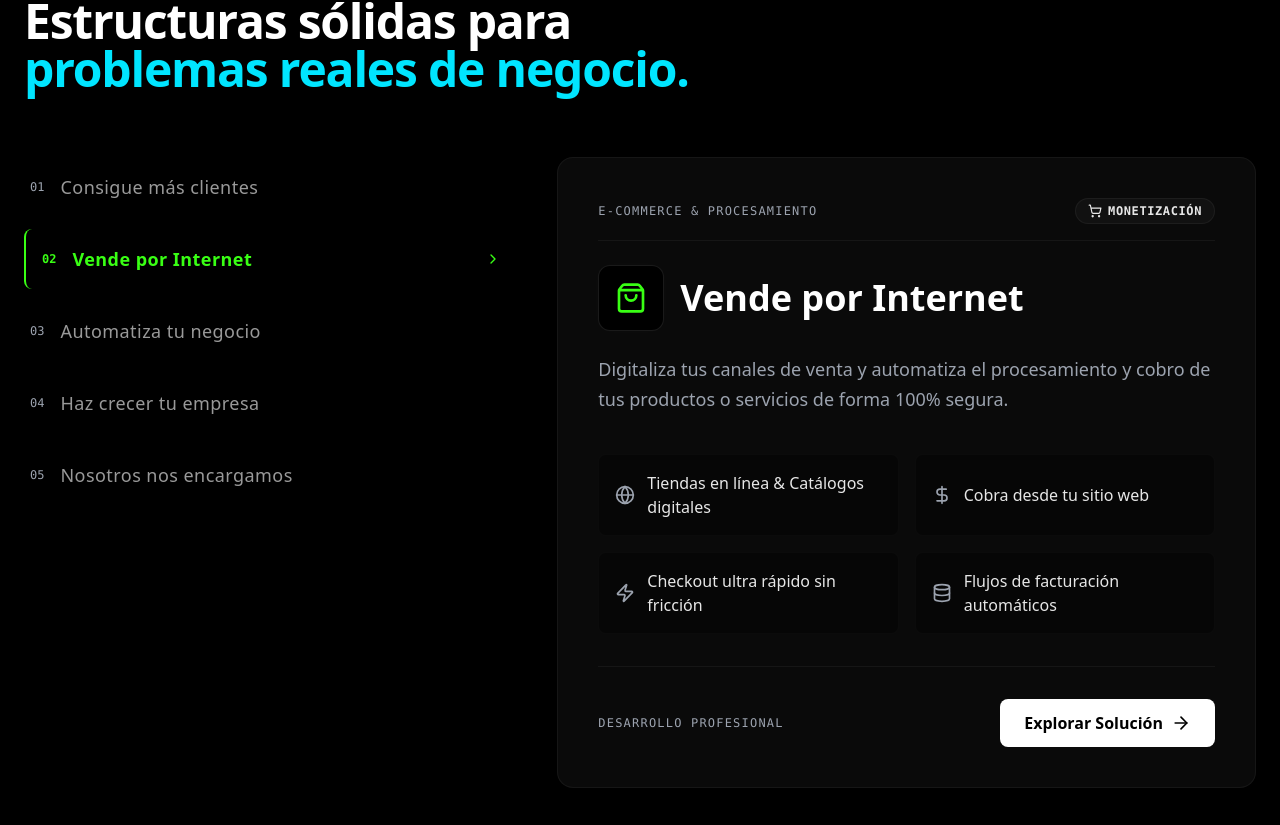
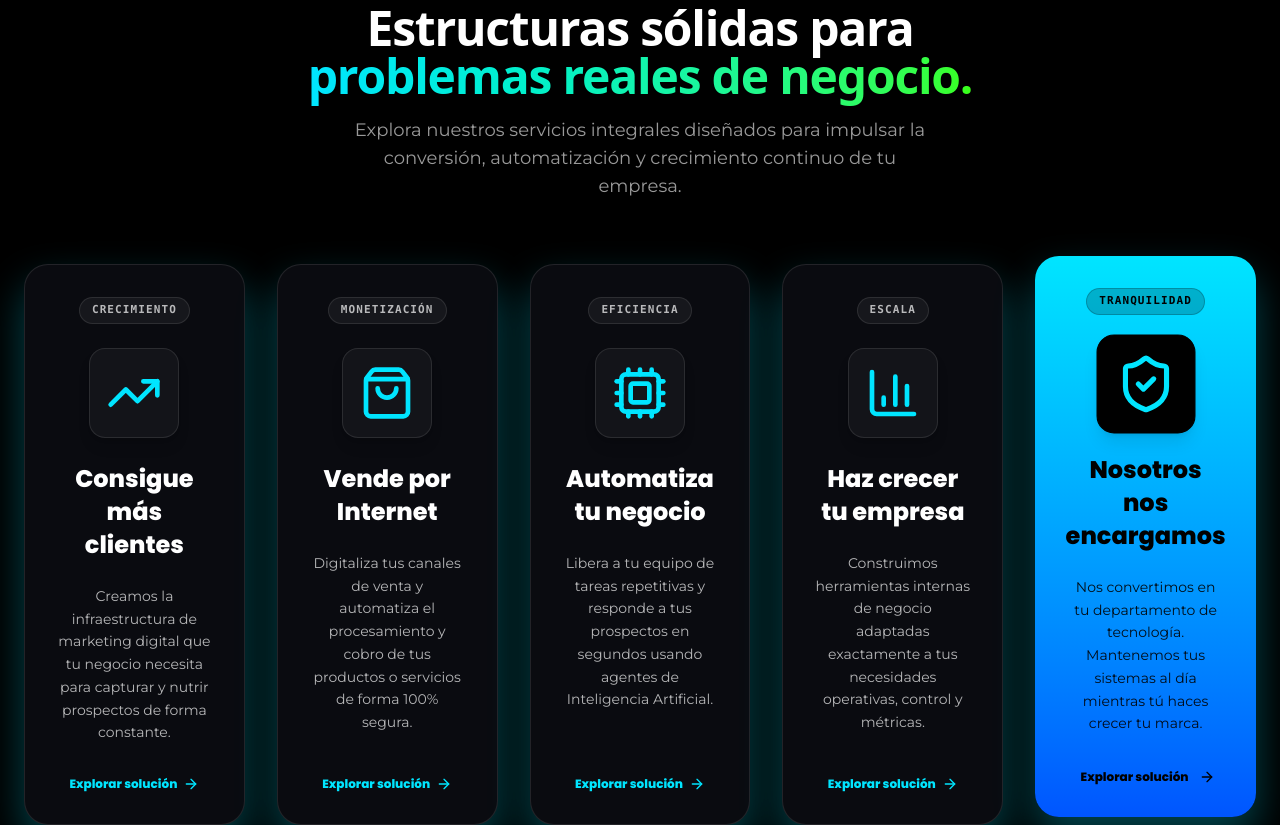
Before and after one commit to Turok2099/digicore, a Next.js app: page / in a window 1280 px wide. Shown: the part 1036-1861 px from the top of the page. Built offline with nearby package versions, Linux system fonts and the light colour scheme.

Commit message:
actualizacion de cards de servicio

```diff
--- a/src/components/marketing/Features.tsx
+++ b/src/components/marketing/Features.tsx
@@ -7,31 +7,12 @@ import {
   Cpu,
   BarChart3,
   ShieldCheck,
-  ArrowRight,
-  Globe,
-  Search,
-  MessageSquare,
-  DollarSign,
-  Workflow,
-  Database,
-  Layers,
-  Activity,
-  HardDrive,
-  Cloud,
-  Zap,
-  Rocket,
-  ShoppingCart,
-  Settings,
-  Wrench,
-  ChevronRight
+  ArrowRight
 } from "lucide-react";
 
 export default function Features() {
-  const [activeId, setActiveId] = useState(1);
-  const [displayId, setDisplayId] = useState(1);
-  const [isFading, setIsFading] = useState(false);
-  const [isPaused, setIsPaused] = useState(false);
-  const autoplayTimer = useRef<NodeJS.Timeout | null>(null);
+  const [activeCardId, setActiveCardId] = useState<number | null>(null);
+  const cardRefs = useRef<(HTMLAnchorElement | null)[]>([]);
 
   const solutions = [
     {
@@ -39,18 +20,10 @@ export default function Features() {
       title: "Consigue más clientes",
       tagline: "SITIOS DE ALTA CONVERSIÓN & TRÁFICO",
       icon: TrendingUp,
-      accentColor: "text-neon-cyan",
-      borderColor: "group-hover:border-neon-cyan/30",
-      hoverClass: "neon-border",
       badgeText: "Crecimiento",
-      badgeIcon: Rocket,
       href: "/soluciones/consigue-mas-clientes",
-      features: [
-        { label: "Sitios web enfocados en conversión", icon: Globe },
-        { label: "Posicionamiento SEO local y nacional", icon: Search },
-        { label: "Optimización de Google Business Profile", icon: Activity },
-        { label: "Embudos & Captura cualificada de leads", icon: Workflow }
-      ],
+      gradient: "from-[#00E5FF] to-[#0055FF]",
+      shadow: "shadow-[0_20px_40px_rgba(0,229,255,0.3)]",
       description: "Creamos la infraestructura de marketing digital que tu negocio necesita para capturar y nutrir prospectos de forma constante."
     },
     {
@@ -58,36 +31,21 @@ export default function Features() {
       title: "Vende por Internet",
       tagline: "E-COMMERCE & PROCESAMIENTO",
       icon: ShoppingBag,
-      accentColor: "text-neon-emerald",
-      borderColor: "group-hover:border-neon-emerald/30",
-      hoverClass: "neon-border-emerald",
       badgeText: "Monetización",
-      badgeIcon: ShoppingCart,
       href: "/soluciones/vende-por-internet",
-      features: [
-        { label: "Tiendas en línea & Catálogos digitales", icon: Globe },
-        { label: "Cobra desde tu sitio web", icon: DollarSign },
-        { label: "Checkout ultra rápido sin fricción", icon: Zap },
-        { label: "Flujos de facturación automáticos", icon: Database }
-      ],
+      gradient: "from-[#00E5FF] to-[#0055FF]",
+      shadow: "shadow-[0_20px_40px_rgba(0,229,255,0.3)]",
       description: "Digitaliza tus canales de venta y automatiza el procesamiento y cobro de tus productos o servicios de forma 100% segura."
     },
     {
       id: 3,
       title: "Automatiza tu negocio",
-      tagline: "INTEGRACIONES & BOT DE WHATSAPP CON IA",
+      tagline: "INTEGRACIONES & BOT CON IA",
       icon: Cpu,
-      accentColor: "text-neon-cyan",
-      hoverClass: "neon-border",
       badgeText: "Eficiencia",
-      badgeIcon: Settings,
       href: "/soluciones/automatiza-tu-negocio",
-      features: [
-        { label: "Bots de WhatsApp impulsados por IA", icon: MessageSquare },
-        { label: "Sincronización bidireccional con CRM", icon: Database },
-        { label: "Flujos automatizados de email marketing", icon: Workflow },
-        { label: "Generación automática de presupuestos", icon: DollarSign }
-      ],
+      gradient: "from-[#00E5FF] to-[#0055FF]",
+      shadow: "shadow-[0_20px_40px_rgba(0,229,255,0.3)]",
       description: "Libera a tu equipo de tareas repetitivas y responde a tus prospectos en segundos usando agentes de Inteligencia Artificial."
     },
     {
@@ -95,222 +53,170 @@ export default function Features() {
       title: "Haz crecer tu empresa",
       tagline: "SOFTWARE A MEDIDA & ANALÍTICA",
       icon: BarChart3,
-      accentColor: "text-neon-emerald",
-      hoverClass: "neon-border-emerald",
       badgeText: "Escala",
-      badgeIcon: TrendingUp,
       href: "/soluciones/haz-crecer-tu-empresa",
-      features: [
-        { label: "Plataformas web & Software a medida", icon: Layers },
-        { label: "Dashboards y paneles de control internos", icon: BarChart3 },
-        { label: "Arquitectura Cloud e Infraestructura DevOps", icon: Cloud },
-        { label: "Auditoría de rendimiento de sistemas", icon: Activity }
-      ],
+      gradient: "from-[#00E5FF] to-[#0055FF]",
+      shadow: "shadow-[0_20px_40px_rgba(0,229,255,0.3)]",
       description: "Construimos herramientas internas de negocio adaptadas exactamente a tus necesidades operativas, control y métricas."
     },
     {
       id: 5,
       title: "Nosotros nos encargamos",
-      tagline: "SOPORTE, SEGURIDAD & MANTENIMIENTO",
+      tagline: "SOPORTE & MANTENIMIENTO",
       icon: ShieldCheck,
-      accentColor: "text-neon-cyan",
-      hoverClass: "neon-border",
       badgeText: "Tranquilidad",
-      badgeIcon: Wrench,
       href: "/soluciones/nosotros-nos-encargamos",
-      features: [
-        { label: "Hosting premium de alta velocidad", icon: Globe },
-        { label: "Monitoreo de caídas en tiempo real", icon: Activity },
-        { label: "Respaldos diarios automáticos", icon: HardDrive },
-        { label: "Actualizaciones de seguridad continuas", icon: ShieldCheck }
-      ],
+      gradient: "from-[#00E5FF] to-[#0055FF]",
+      shadow: "shadow-[0_20px_40px_rgba(0,229,255,0.3)]",
       description: "Nos convertimos en tu departamento de tecnología. Mantenemos tus sistemas al día mientras tú haces crecer tu marca."
     }
   ];
 
-  // Auto-play cycling effect with smooth fade cross-over
   useEffect(() => {
-    if (isPaused) return;
+    if (typeof window === "undefined" || !("IntersectionObserver" in window)) return;
 
-    autoplayTimer.current = setInterval(() => {
-      const nextId = activeId + 1 > solutions.length ? 1 : activeId + 1;
+    // Scroll-based highlight is exclusively for touch/mobile devices where mouse hover is unavailable
+    const isTouchDevice = window.matchMedia("(hover: none)").matches || window.innerWidth < 1024;
+    if (!isTouchDevice) {
+      setActiveCardId(null);
+      return;
+    }
 
-      // Start fade out
-      setIsFading(true);
+    const observerOptions: IntersectionObserverInit = {
+      root: null,
+      rootMargin: "-30% 0px -30% 0px",
+      threshold: 0.4
+    };
 
-      setTimeout(() => {
-        setDisplayId(nextId);
-        setActiveId(nextId);
-        // Start fade in
-        setIsFading(false);
-      }, 300); // duration of fade-out transition
+    const observer = new IntersectionObserver((entries) => {
+      entries.forEach((entry) => {
+        const idStr = entry.target.getAttribute("data-card-id");
+        if (!idStr) return;
+        const cardId = Number(idStr);
 
-    }, 5000); // 5 seconds per slide
+        if (entry.isIntersecting) {
+          setActiveCardId(cardId);
+        } else {
+          setActiveCardId((prev) => (prev === cardId ? null : prev));
+        }
+      });
+    }, observerOptions);
+
+    cardRefs.current.forEach((el) => {
+      if (el) observer.observe(el);
+    });
 
     return () => {
-      if (autoplayTimer.current) clearInterval(autoplayTimer.current);
+      observer.disconnect();
     };
-  }, [isPaused, activeId, solutions.length]);
-
-  const selectSolution = (id: number) => {
-    if (id === displayId || isFading) return;
-
-    // Reset autoplay timer
-    if (autoplayTimer.current) clearInterval(autoplayTimer.current);
-    setIsPaused(true);
-
-    // Start fade out
-    setIsFading(true);
-
-    setTimeout(() => {
-      setDisplayId(id);
-      setActiveId(id);
-      setIsFading(false);
-    }, 250);
-
-    // Resume autoplay after 12 seconds of inactivity
-    setTimeout(() => {
-      setIsPaused(false);
-    }, 12000);
-  };
-
-  const displaySolution = solutions.find((sol) => sol.id === displayId) || solutions[0];
-  const DisplayIcon = displaySolution.icon;
+  }, []);
 
   return (
     <section id="soluciones" className="px-6 py-24 bg-black relative border-t border-white/5 overflow-hidden">
       <div className="max-w-7xl mx-auto relative z-10">
-
         {/* Section Header */}
-        <div className="mb-16 text-center md:text-left">
-          <div className="inline-flex items-center gap-2 mb-4">
-            <span className="h-1.5 w-1.5 rounded-full bg-neon-cyan"></span>
+        <div className="mb-16 text-center max-w-3xl mx-auto">
+          <div className="inline-flex items-center gap-2 mb-4 px-4 py-1.5 rounded-full bg-white/[0.03] border border-white/10">
+            <span className="h-2 w-2 rounded-full bg-neon-cyan animate-ping" />
             <span className="text-xs font-mono text-neon-cyan uppercase tracking-widest">Nuestras Soluciones</span>
           </div>
-          <h2 className="text-3xl md:text-5xl font-black text-white tracking-tight">
+          <h2 className="text-3xl sm:text-4xl md:text-5xl font-black text-white tracking-tight">
             Estructuras sólidas para <br />
-            <span className="text-neon-cyan">
+            <span className="text-transparent bg-clip-text bg-gradient-to-r from-[#00E5FF] to-[#39FF14]">
               problemas reales de negocio.
             </span>
           </h2>
+          <p className="mt-4 text-base sm:text-lg text-white/60 font-montserrat max-w-xl mx-auto">
+            Explora nuestros servicios integrales diseñados para impulsar la conversión, automatización y crecimiento continuo de tu empresa.
+          </p>
         </div>
-        {/* Layout: Split Menu List on Left, Active Card on Right */}
-        <div className="grid grid-cols-1 lg:grid-cols-12 gap-8 lg:gap-12 items-stretch">
 
-          {/* Left Column: Vertical Menu List on Desktop, Horizontal Scroll on Mobile */}
-          <div className="lg:col-span-5 flex flex-row lg:flex-col overflow-x-auto lg:overflow-visible pb-4 lg:pb-0 gap-3 lg:space-y-3 lg:gap-0 order-1 scrollbar-hide -mx-6 px-6 lg:mx-0 lg:px-0 scroll-smooth">
-            {solutions.map((sol) => {
-              const isSelected = sol.id === activeId;
-              const isEmerald = sol.id === 2 || sol.id === 4;
-
-              // Dynamic neon hover and active styles
-              const activeTextClass = isSelected
-                ? isEmerald
-                  ? "text-neon-emerald font-black border-b-2 border-b-neon-emerald lg:border-b-0 lg:border-l-2 lg:border-l-neon-emerald pl-1 lg:pl-4"
-                  : "text-neon-cyan font-black border-b-2 border-b-neon-cyan lg:border-b-0 lg:border-l-2 lg:border-l-neon-cyan pl-1 lg:pl-4"
-                : "text-white/60 hover:text-white/95 border-b-2 border-transparent lg:border-b-0 lg:border-l-2 lg:border-l-transparent pl-1 lg:hover:pl-2";
+        {/* Minicards Grid */}
+        <div className="grid grid-cols-1 sm:grid-cols-2 lg:grid-cols-3 xl:grid-cols-5 gap-6 sm:gap-8 items-stretch">
+          {solutions.map((sol, index) => {
+            const Icon = sol.icon;
+            const isActive = activeCardId === sol.id;
 
             return (
-                <button
+              <a
                 key={sol.id}
-                  onClick={() => selectSolution(sol.id)}
-                  className={`shrink-0 py-3 lg:py-4 px-3 rounded-lg flex items-center justify-between transition-all duration-300 group cursor-pointer text-left ${activeTextClass}`}
+                ref={(el) => { cardRefs.current[index] = el; }}
+                data-card-id={sol.id}
+                href={sol.href}
+                className={`group relative flex flex-col items-center text-center p-6 sm:p-8 rounded-3xl overflow-hidden transition-all duration-500 ${
+                  isActive
+                    ? `-translate-y-2 border-transparent ${sol.shadow}`
+                    : `bg-[#0A0B10] border border-white/10 hover:-translate-y-2 hover:border-transparent ${sol.shadow}`
+                }`}
               >
-                  <div className="flex items-center gap-2 lg:gap-4">
-                    <span className={`text-xs font-mono transition-colors duration-300 ${isSelected ? (isEmerald ? 'text-neon-emerald' : 'text-neon-cyan') : 'text-text-muted'}`}>0{sol.id}</span>
-                    <span className="text-sm sm:text-base lg:text-lg tracking-wide whitespace-nowrap lg:whitespace-normal">{sol.title}</span>
-                  </div>
-                  <ChevronRight
-                    className={`hidden lg:block size-4 transition-all duration-300 opacity-0 group-hover:opacity-100 ${isSelected ? "opacity-100 translate-x-1 text-inherit" : "text-white/40"
+                {/* Background Hover / Scroll Active Gradient */}
+                <div
+                  className={`absolute inset-0 bg-gradient-to-b ${sol.gradient} transition-opacity duration-500 pointer-events-none ${
+                    isActive ? "opacity-100" : "opacity-0 group-hover:opacity-100"
                   }`}
                 />
-                </button>
-              );
-            })}
-          </div>          {/* Right Column: Display Active Card with smooth fade-in */}
-          <div
-            className="lg:col-span-7 flex flex-col justify-center order-2 lg:min-h-[460px]"
-            onMouseEnter={() => setIsPaused(true)}
-            onMouseLeave={() => setIsPaused(false)}
-          >
-            {/* Wrapper to hold card and outside mobile button */}
-            <div className="flex flex-col gap-4">
-              {/* Active Card Body */}
-              <div
-                className={`w-full bg-bg-card rounded-2xl p-5 sm:p-10 border border-white/5 shadow-2xl relative overflow-hidden transition-all duration-300 ease-in-out ${isFading ? "opacity-0 scale-[0.985] blur-[2px]" : "opacity-100 scale-100 blur-0"
+
+                {/* Card Internal Layout */}
+                <div className="relative z-10 flex flex-col items-center justify-between h-full space-y-6 w-full">
+                  {/* Category Badge */}
+                  <span
+                    className={`text-[11px] font-mono uppercase tracking-widest px-3 py-1 rounded-full border font-semibold transition-colors duration-300 ${
+                      isActive
+                        ? "bg-black/20 border-black/20 text-black"
+                        : "bg-white/5 border-white/10 text-white/70 group-hover:bg-black/20 group-hover:border-black/20 group-hover:text-black"
                     }`}
                   >
-                {/* Top border accent line */}
-                <div className={`absolute top-0 left-0 right-0 h-[1px] bg-gradient-to-r from-transparent via-${displaySolution.accentColor === 'text-neon-cyan' ? 'neon-cyan/30' : 'neon-emerald/30'} to-transparent`}></div>
+                    {sol.badgeText}
+                  </span>
 
-                <div className="space-y-4 sm:space-y-6">
-                  {/* Tagline & Badge */}
-                  <div className="flex flex-col sm:flex-row sm:items-center justify-between gap-2 sm:gap-3 pb-3 sm:pb-4 border-b border-white/5">
-                    <span className="text-[11px] sm:text-xs font-mono tracking-widest text-text-muted">{displaySolution.tagline}</span>
-                    <span className="text-[11px] sm:text-xs px-3 py-1 rounded-full bg-white/[0.03] border border-white/5 text-white/90 flex items-center gap-1.5 font-semibold font-mono uppercase tracking-wider w-fit">
-                      <displaySolution.badgeIcon className="size-3.5" />
-                      {displaySolution.badgeText}
-                    </span>
+                  {/* Big Centered Icon */}
+                  <div
+                    className={`p-4 rounded-2xl border transition-all duration-300 shadow-lg ${
+                      isActive
+                        ? "bg-black border-black text-[#00E5FF] scale-110"
+                        : "bg-white/[0.04] border-white/10 text-[#00E5FF] group-hover:bg-black group-hover:border-black group-hover:text-[#00E5FF] group-hover:scale-110"
+                    }`}
+                  >
+                    <Icon className="size-12 sm:size-14" />
                   </div>
 
-                  {/* Main Card Icon and Title */}
-                  <div className="flex items-center gap-3 sm:gap-4">
-                    <div className={`p-3 sm:p-4 bg-black border border-white/10 rounded-xl ${displaySolution.accentColor} shadow-[0_0_15px_rgba(255,255,255,0.02)]`}>
-                      <DisplayIcon className="size-6 sm:size-8" />
-                    </div>
-                    <h3 className="text-2xl sm:text-4xl font-black text-white">
-                      {displaySolution.title}
+                  {/* Title */}
+                  <h3
+                    className={`font-poppins font-extrabold text-xl sm:text-2xl transition-colors duration-300 leading-snug ${
+                      isActive ? "text-black" : "text-white group-hover:text-black"
+                    }`}
+                  >
+                    {sol.title}
                   </h3>
-                  </div>
 
                   {/* Description */}
-                  <p className="text-sm sm:text-lg text-text-muted leading-relaxed font-light">
-                    {displaySolution.description}
+                  <p
+                    className={`font-montserrat text-xs sm:text-sm transition-colors duration-300 leading-relaxed font-normal flex-grow ${
+                      isActive ? "text-black/90" : "text-white/70 group-hover:text-black/90"
+                    }`}
+                  >
+                    {sol.description}
                   </p>
 
-                  {/* Sub Features Checklist */}
-                  <div className="grid grid-cols-1 sm:grid-cols-2 gap-3 sm:gap-4 pt-2 sm:pt-4">
-                    {displaySolution.features.map((feat, idx) => {
-                      const FeatIcon = feat.icon;
-                      return (
-                        <div key={idx} className="flex items-center gap-3 bg-black/30 border border-white/[0.02] p-3 sm:p-4 rounded-lg">
-                          <FeatIcon className="size-4 sm:size-5 text-text-muted shrink-0" />
-                          <span className="text-xs sm:text-base text-white/90 font-light">{feat.label}</span>
+                  {/* Link / CTA */}
+                  <div
+                    className={`pt-2 flex items-center justify-center gap-1.5 text-xs font-poppins font-extrabold transition-colors duration-300 ${
+                      isActive ? "text-black" : "text-neon-cyan group-hover:text-black"
+                    }`}
+                  >
+                    <span>Explorar solución</span>
+                    <ArrowRight
+                      className={`size-4 transition-transform duration-300 ${
+                        isActive ? "translate-x-1" : "group-hover:translate-x-1"
+                      }`}
+                    />
                   </div>
+                </div>
+              </a>
             );
           })}
         </div>
       </div>
-
-                {/* Desktop-only Bottom CTA (inside card) */}
-                <div className="hidden sm:flex pt-8 mt-8 border-t border-white/5 items-center justify-between">
-                  <span className="text-xs font-mono uppercase tracking-widest text-text-muted">Desarrollo Profesional</span>
-                  <a
-                    href={displaySolution.href}
-                    className="inline-flex items-center gap-2 px-6 py-3 rounded-lg bg-white text-black font-bold text-base transition-all duration-300 hover:bg-neon-cyan hover:shadow-[0_0_15px_rgba(0,128,255,0.2)]"
-                  >
-                    Explorar Solución
-                    <ArrowRight className="size-5" />
-                  </a>
-                </div>
-              </div>
-
-              {/* Mobile-only Bottom CTA (outside card) */}
-              <div className="sm:hidden w-full flex justify-center pt-2">
-                <a
-                  href={displaySolution.href}
-                  className="w-full text-center inline-flex items-center justify-center gap-2 px-6 py-4 rounded-xl bg-white text-black font-extrabold text-base transition-all duration-300 hover:bg-neon-cyan hover:shadow-[0_0_15px_rgba(0,128,255,0.2)]"
-                >
-                  Explorar Solución
-                  <ArrowRight className="size-5" />
-                </a>
-              </div>
-            </div>
-          </div>
-
-        </div>
-
-      </div>
     </section>
   );
 }
```
Also changed, not shown: src/components/marketing/Hero.tsx (+2 -8 lines). Lines whose indentation alone changed are shown as unchanged.
